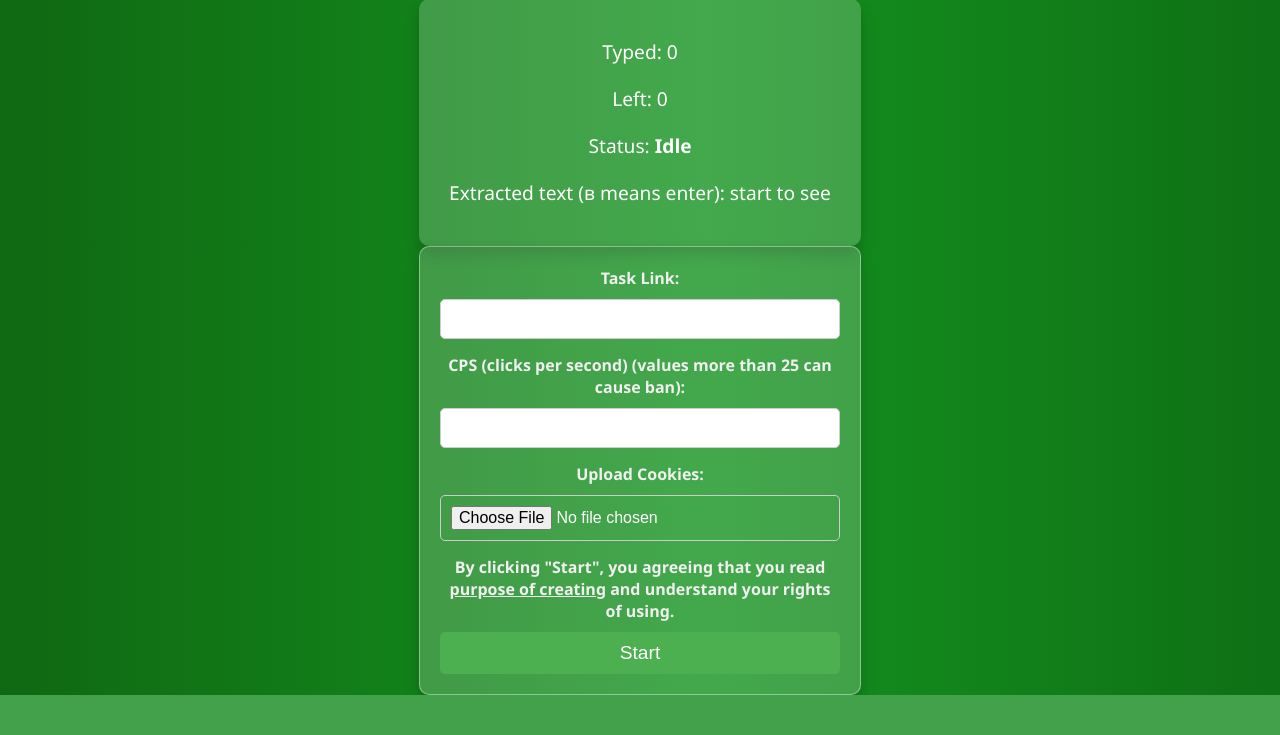
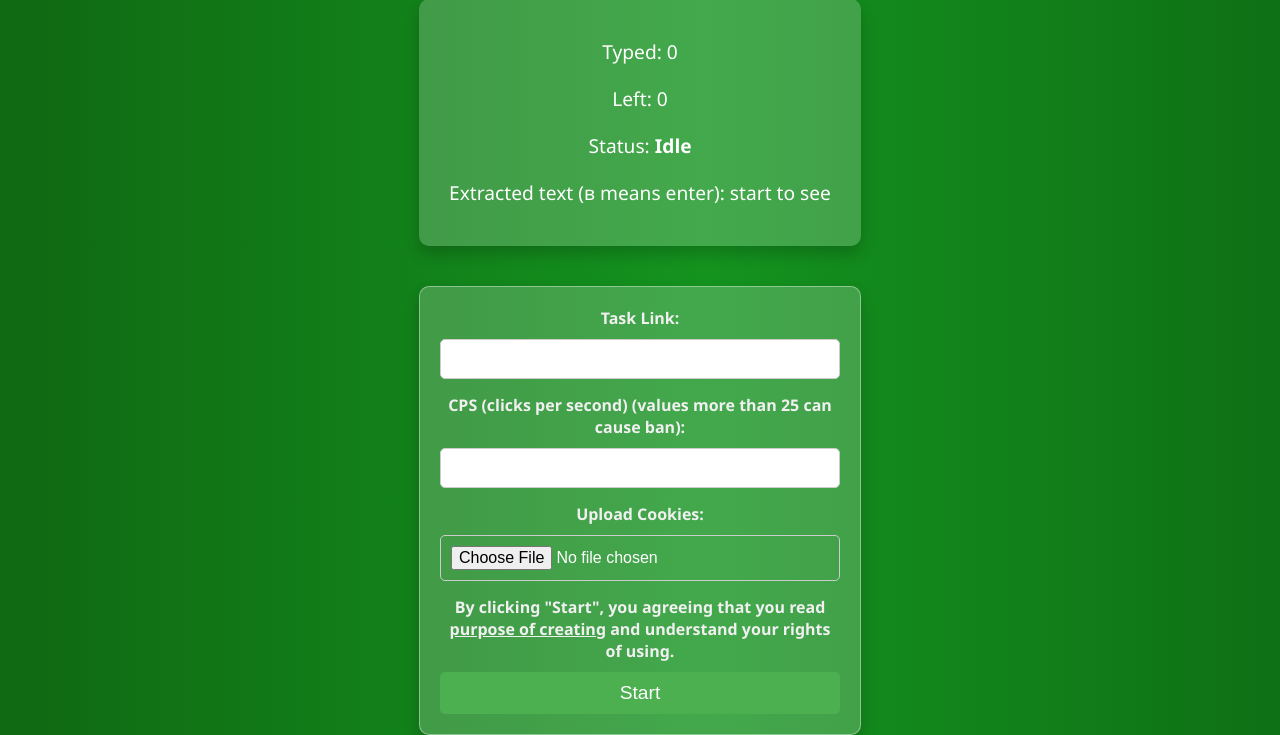
Before and after one commit to slavik2011/tc-server, a Flask app: page / in a window 1280 px wide. Shown: the part 263-998 px from the top of the page. Before the commit the page ends 958 px from the top, so only its background shows below. Run offline with Flask 3, Linux system fonts and the light colour scheme; parts of the project's set-up code (start-up, migrations or seed data) failed here and were passed over; some libraries are stand-ins or nearby versions.

Commit message:
Update index.html

```diff
--- a/templates/index.html
+++ b/templates/index.html
@@ -19,6 +19,10 @@
             overflow-y: scroll; /* Enable vertical scrolling */
             animation: gradientBackground 10s ease infinite;
             background-size: 200% 200%;
+        }
+
+        .mgr {
+            margin-bottom: 40px; /* Adds space below each paragraph */
         }
 
         @keyframes gradientBackground {
@@ -168,6 +172,8 @@
             <p>Extracted text (в means enter): <span id="extrtext">start to see</span></p>
         </div>
 
+        <div class="mgr"></div>
+
         <form id="startBotForm" enctype="multipart/form-data">
             <label for="task_link">Task Link:</label>
             <input type="text" id="task_link" name="task_link" required>
```
